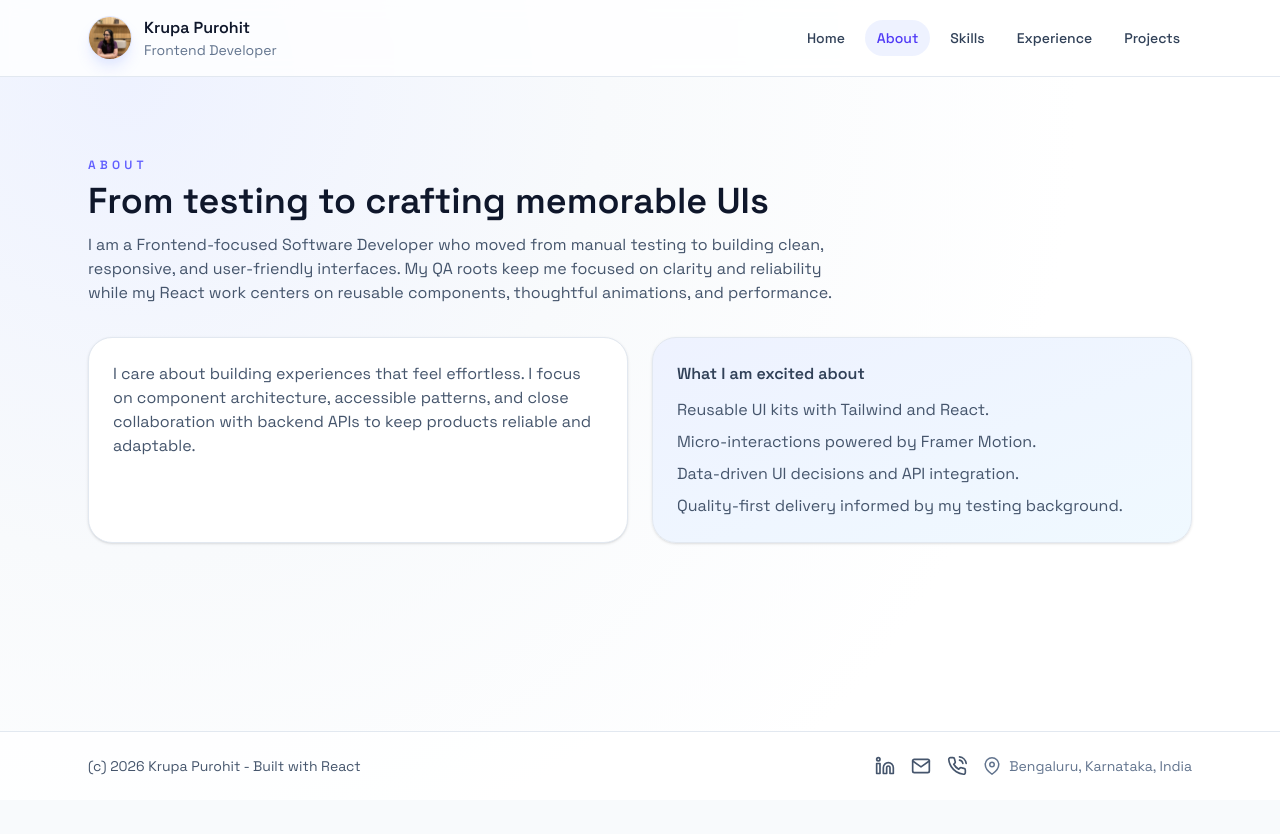
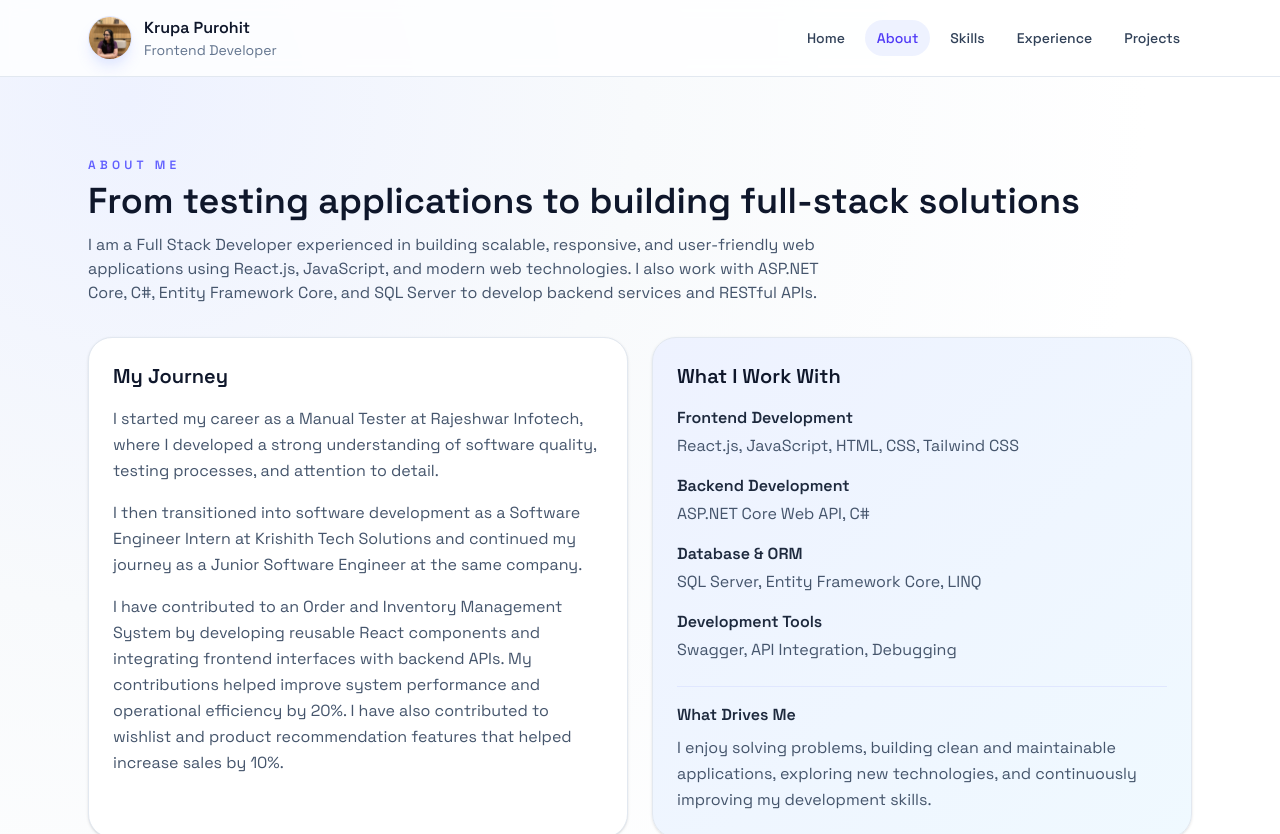
Before and after one commit to krupspurohit/krupspurohit.github.io, a React (Vite) app: page /about in a window 1280 px wide. Shown: the top 834 px of the page. Before the commit the page ends 800 px from the top, so only its background shows below. Built offline with nearby package versions, Linux system fonts and the light colour scheme.

Commit message:
Revise About section content and structure

```diff
--- a/src/pages/About.jsx
+++ b/src/pages/About.jsx
@@ -10,24 +10,98 @@ const About = () => (
     variants={staggerContainer}
   >
     <SectionHeading
-      eyebrow="About"
-      title="From testing to crafting memorable UIs"
-      text="I am a Frontend-focused Software Developer who moved from manual testing to building clean, responsive, and user-friendly interfaces. My QA roots keep me focused on clarity and reliability while my React work centers on reusable components, thoughtful animations, and performance."
+      eyebrow="About Me"
+      title="From testing applications to building full-stack solutions"
+      text="I am a Full Stack Developer experienced in building scalable, responsive, and user-friendly web applications using React.js, JavaScript, and modern web technologies. I also work with ASP.NET Core, C#, Entity Framework Core, and SQL Server to develop backend services and RESTful APIs."
     />
-    <motion.div className="grid gap-6 md:grid-cols-2" variants={sectionVariants} transition={{ delay: 0.05 }}>
+
+    <motion.div
+      className="grid gap-6 md:grid-cols-2"
+      variants={sectionVariants}
+      transition={{ delay: 0.05 }}
+    >
+      {/* My Journey */}
       <div className="rounded-3xl border border-slate-200 bg-white p-6 shadow-sm">
-        <p className="text-slate-600">
-          I care about building experiences that feel effortless. I focus on component architecture, accessible patterns, and close collaboration with backend APIs to keep products reliable and adaptable.
+        <h3 className="text-xl font-semibold text-slate-900 mb-4">
+          My Journey
+        </h3>
+
+        <p className="text-slate-600 leading-relaxed">
+          I started my career as a Manual Tester at Rajeshwar Infotech,
+          where I developed a strong understanding of software quality,
+          testing processes, and attention to detail.
+        </p>
+
+        <p className="mt-4 text-slate-600 leading-relaxed">
+          I then transitioned into software development as a Software
+          Engineer Intern at Krishith Tech Solutions and continued my
+          journey as a Junior Software Engineer at the same company.
+        </p>
+
+        <p className="mt-4 text-slate-600 leading-relaxed">
+          I have contributed to an Order and Inventory Management System
+          by developing reusable React components and integrating
+          frontend interfaces with backend APIs. My contributions helped
+          improve system performance and operational efficiency by 20%.
+          I have also contributed to wishlist and product recommendation
+          features that helped increase sales by 10%.
         </p>
       </div>
+
+      {/* What I Work With */}
       <div className="rounded-3xl border border-slate-200 bg-gradient-to-br from-indigo-50 to-sky-50 p-6 shadow-sm">
-        <p className="text-slate-700 font-semibold">What I am excited about</p>
-        <ul className="mt-3 space-y-2 text-slate-600">
-          <li>Reusable UI kits with Tailwind and React.</li>
-          <li>Micro-interactions powered by Framer Motion.</li>
-          <li>Data-driven UI decisions and API integration.</li>
-          <li>Quality-first delivery informed by my testing background.</li>
-        </ul>
+        <h3 className="text-xl font-semibold text-slate-900">
+          What I Work With
+        </h3>
+
+        <div className="mt-4 space-y-4">
+          <div>
+            <h4 className="font-semibold text-slate-800">
+              Frontend Development
+            </h4>
+            <p className="mt-1 text-slate-600">
+              React.js, JavaScript, HTML, CSS, Tailwind CSS
+            </p>
+          </div>
+
+          <div>
+            <h4 className="font-semibold text-slate-800">
+              Backend Development
+            </h4>
+            <p className="mt-1 text-slate-600">
+              ASP.NET Core Web API, C#
+            </p>
+          </div>
+
+          <div>
+            <h4 className="font-semibold text-slate-800">
+              Database & ORM
+            </h4>
+            <p className="mt-1 text-slate-600">
+              SQL Server, Entity Framework Core, LINQ
+            </p>
+          </div>
+
+          <div>
+            <h4 className="font-semibold text-slate-800">
+              Development Tools
+            </h4>
+            <p className="mt-1 text-slate-600">
+              Swagger, API Integration, Debugging
+            </p>
+          </div>
+        </div>
+
+        <div className="mt-6 border-t border-indigo-100 pt-4">
+          <p className="font-semibold text-slate-800">
+            What Drives Me
+          </p>
+          <p className="mt-2 text-slate-600 leading-relaxed">
+            I enjoy solving problems, building clean and maintainable
+            applications, exploring new technologies, and continuously
+            improving my development skills.
+          </p>
+        </div>
       </div>
     </motion.div>
   </motion.section>
```
